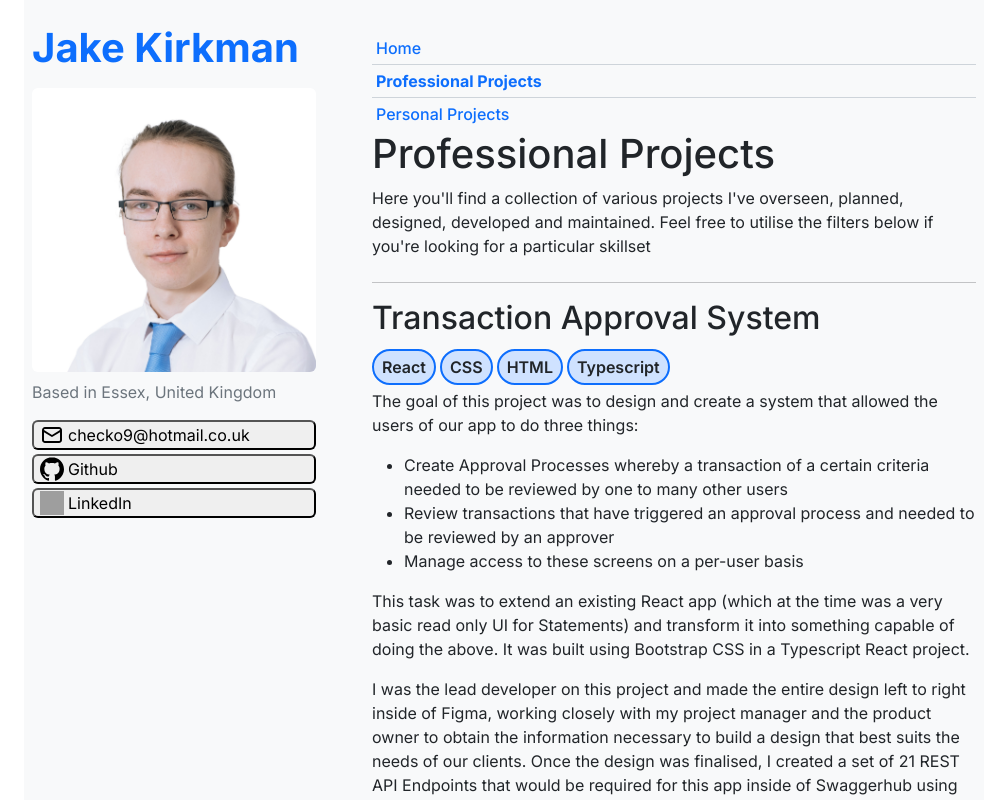
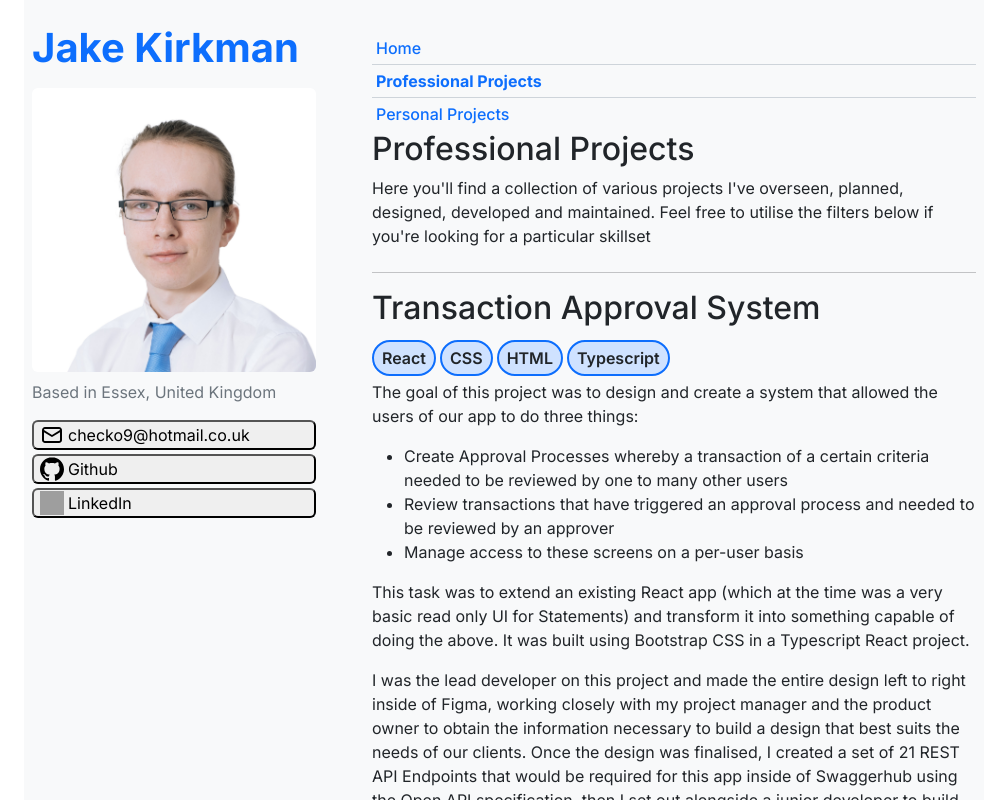
Before and after one commit to jake-kirkman/jake-kirkman.github.io, a React (Create React App) app: page /#/professional-projects in a window 1280 px wide. Shown: the top 800 px of the page, without its empty margins (136-1143 px from the left). Built offline with nearby package versions, Linux system fonts and the light colour scheme; grey boxes are pictures that could not be loaded.

Commit message:
Amend Title case for list page

```diff
--- a/src/pages/listPage.tsx
+++ b/src/pages/listPage.tsx
@@ -112,9 +112,9 @@ export default class ListPage extends React.Component<ListPageProps, ListPageSta
                     {
                         // Page Title
                         this.ifNotNull(this.props.PageTitle, () => (
-                            <h1>
+                            <h2>
                                 {this.props.PageTitle}
-                            </h1>
+                            </h2>
                         ))
                     }
                     {
```
